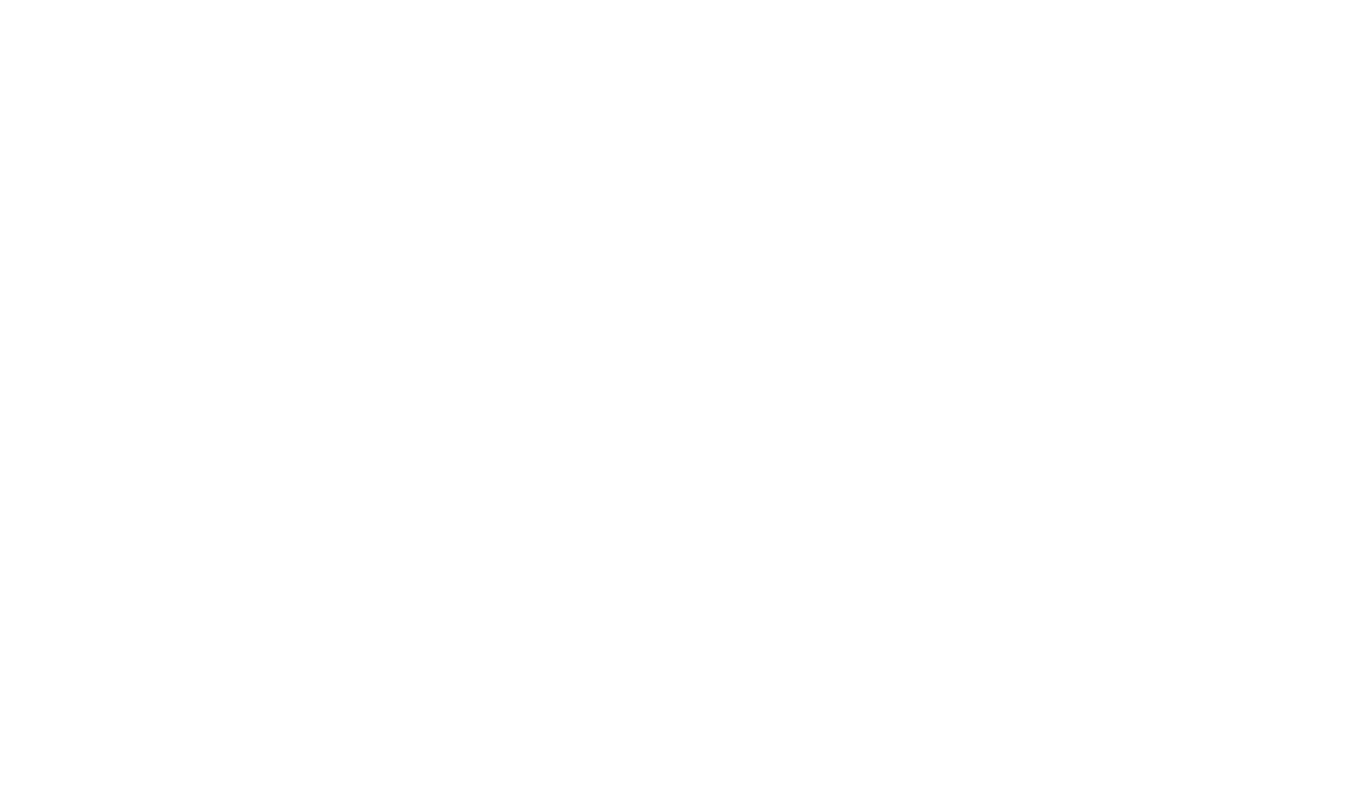
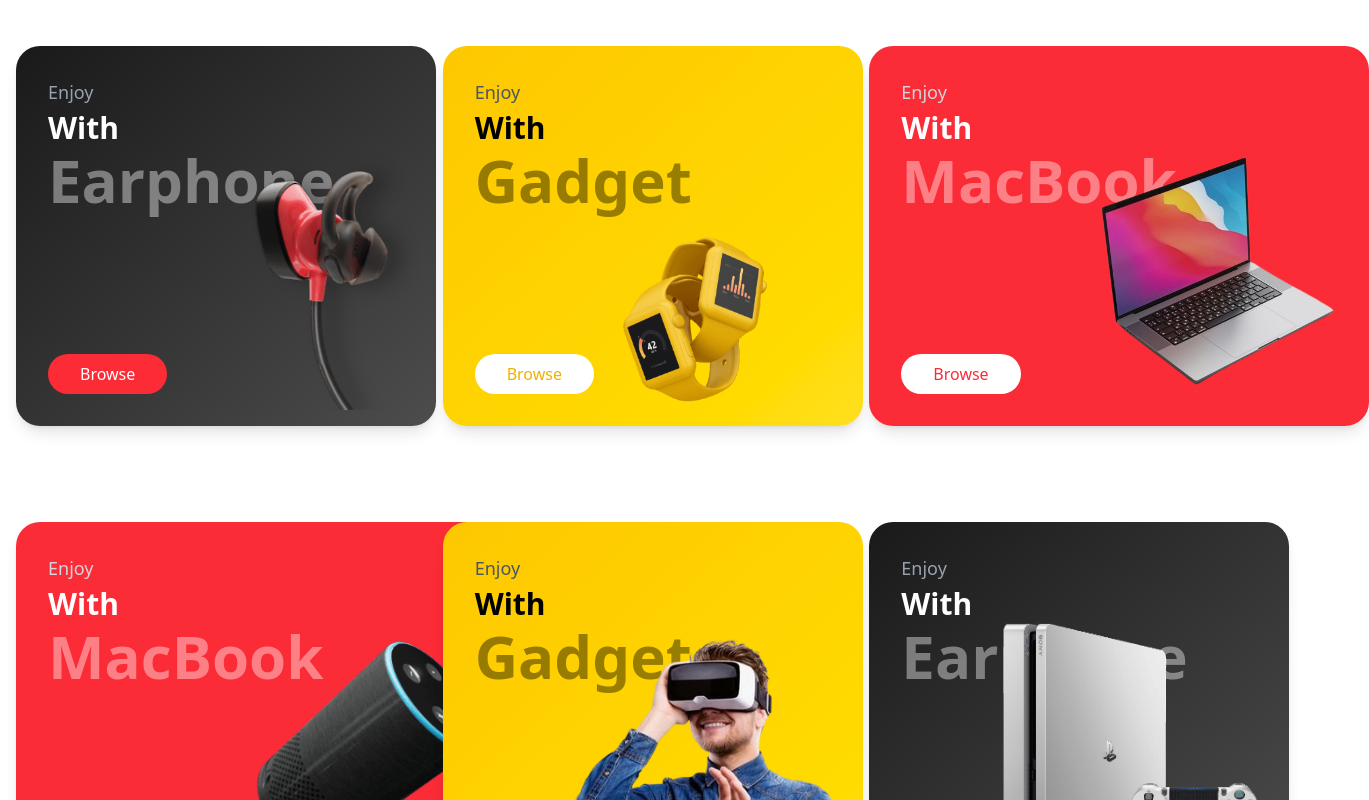
Before and after one commit to PrincxDevitt/App_Ecommerce, a React (Vite) app: page / in a window 1280 px wide. Shown: the part 560-1360 px from the top of the page, 1369 px wide, since content can reach past the window. Before the commit the page ends 800 px from the top, so only its background shows below. Built offline with nearby package versions, Linux system fonts and the light colour scheme.

Commit message:
Comienzo de las "Category"
Se empiezan a crear las categorias

```diff
--- a/src/App.jsx
+++ b/src/App.jsx
@@ -1,12 +1,16 @@
 import React from 'react'
 import Navbar from './components/Navbar'
 import Hero from './components/Hero'
+import Category from './components/Category'
+import Category2 from './components/Category2'
 
 const App = () => {
   return (
     <div >
       <Navbar />
       <Hero/>
+      <Category/>
+      <Category2/>
     </div>
   )
 }
--- /dev/null
+++ b/src/components/Category.jsx
@@ -0,0 +1,48 @@
+import React from 'react';
+import Image1 from "../assets/category/earphone.png";
+import Image2 from "../assets/category/watch.png";
+import Image3 from "../assets/category/macbook.png";
+import Button from './Shared/Button';
+
+const Category = () => {
+  return (
+    <div className='py-12 px-4'>
+      <div className='grid grid-cols-1 sm:grid-cols-2 lg:grid-cols-3 gap-8'>
+        {/* First col */}
+        <div className='p-8 bg-gradient-to-br from-black/90 to-black/70 text-white rounded-3xl relative h-[380px] w-full sm:w-[420px] flex flex-col justify-between items-start shadow-lg mx-auto'>
+          <div>
+            <p className='mb-1 text-gray-400 text-lg'>Enjoy</p>
+            <p className='text-3xl font-semibold mb-1'>With</p>
+            <p className='text-5xl xl:text-6xl font-bold opacity-40'>Earphone</p>
+          </div>
+          <Button text="Browse" bgColor="bg-red-500" textColor="text-white" />
+          <img src={Image1} alt="Earphone" className='w-[280px] absolute bottom-4 right-4' />
+        </div>
+
+        {/* Second col */}
+        <div className='p-8 bg-gradient-to-br from-yellow-400 to-yellow-300 text-black rounded-3xl relative h-[380px] w-full sm:w-[420px] flex flex-col justify-between items-start shadow-lg mx-auto'>
+          <div>
+            <p className='mb-1 text-gray-600 text-lg'>Enjoy</p>
+            <p className='text-3xl font-semibold mb-1'>With</p>
+            <p className='text-5xl xl:text-6xl font-bold opacity-40'>Gadget</p>
+          </div>
+          <Button text="Browse" bgColor="bg-white" textColor="text-yellow-500" />
+          <img src={Image2} alt="Watch" className='w-[280px] absolute bottom-4 right-4' />
+        </div>
+
+        {/* Third col */}
+        <div className='p-8 bg-gradient-to-br from-red-500 to-red-500 text-white rounded-3xl relative h-[380px] w-full sm:w-[500px] flex flex-col justify-between items-start shadow-lg mx-auto'>
+          <div>
+            <p className='mb-1 text-gray-300 text-lg'>Enjoy</p>
+            <p className='text-3xl font-semibold mb-1'>With</p>
+            <p className='text-5xl xl:text-6xl font-bold opacity-40'>MacBook</p>
+          </div>
+          <Button text="Browse" bgColor="bg-white" textColor="text-red-500" />
+          <img src={Image3} alt="MacBook" className='w-[280px] absolute bottom-4 right-4' />
+        </div>
+      </div>
+    </div>
+  );
+};
+
+export default Category;
--- /dev/null
+++ b/src/components/Category2.jsx
@@ -0,0 +1,48 @@
+import React from 'react';
+import Image1 from "../assets/category/gaming.png";
+import Image2 from "../assets/category/vr.png";
+import Image3 from "../assets/category/speaker.png";
+import Button from './Shared/Button';
+
+const Category = () => {
+  return (
+    <div className='py-12 px-4'>
+      <div className='grid grid-cols-1 sm:grid-cols-2 lg:grid-cols-3 gap-8'>
+        {/* First col (MacBook moved here) */}
+        <div className='p-8 bg-gradient-to-br from-red-500 to-red-500 text-white rounded-3xl relative h-[380px] w-full sm:w-[500px] flex flex-col justify-between items-start shadow-lg ml-auto'>
+          <div>
+            <p className='mb-1 text-gray-300 text-lg'>Enjoy</p>
+            <p className='text-3xl font-semibold mb-1'>With</p>
+            <p className='text-5xl xl:text-6xl font-bold opacity-40'>MacBook</p>
+          </div>
+          <Button text="Browse" bgColor="bg-white" textColor="text-red-500" />
+          <img src={Image3} alt="MacBook" className='w-[280px] absolute bottom-4 right-4' />
+        </div>
+
+        {/* Second col */}
+        <div className='p-8 bg-gradient-to-br from-yellow-400 to-yellow-300 text-black rounded-3xl relative h-[380px] w-full sm:w-[420px] flex flex-col justify-between items-start shadow-lg mx-auto'>
+          <div>
+            <p className='mb-1 text-gray-600 text-lg'>Enjoy</p>
+            <p className='text-3xl font-semibold mb-1'>With</p>
+            <p className='text-5xl xl:text-6xl font-bold opacity-40'>Gadget</p>
+          </div>
+          <Button text="Browse" bgColor="bg-white" textColor="text-yellow-500" />
+          <img src={Image2} alt="Watch" className='w-[280px] absolute bottom-4 right-4' />
+        </div>
+
+        {/* Third col (Earphone moved here) */}
+        <div className='p-8 bg-gradient-to-br from-black/90 to-black/70 text-white rounded-3xl relative h-[380px] w-full sm:w-[420px] flex flex-col justify-between items-start shadow-lg mx-auto'>
+          <div>
+            <p className='mb-1 text-gray-400 text-lg'>Enjoy</p>
+            <p className='text-3xl font-semibold mb-1'>With</p>
+            <p className='text-5xl xl:text-6xl font-bold opacity-40'>Earphone</p>
+          </div>
+          <Button text="Browse" bgColor="bg-red-500" textColor="text-white" />
+          <img src={Image1} alt="Earphone" className='w-[280px] absolute bottom-4 right-4' />
+        </div>
+      </div>
+    </div>
+  );
+};
+
+export default Category;
```
Also changed, not shown: src/components/Hero.jsx (line endings or trailing spaces).
